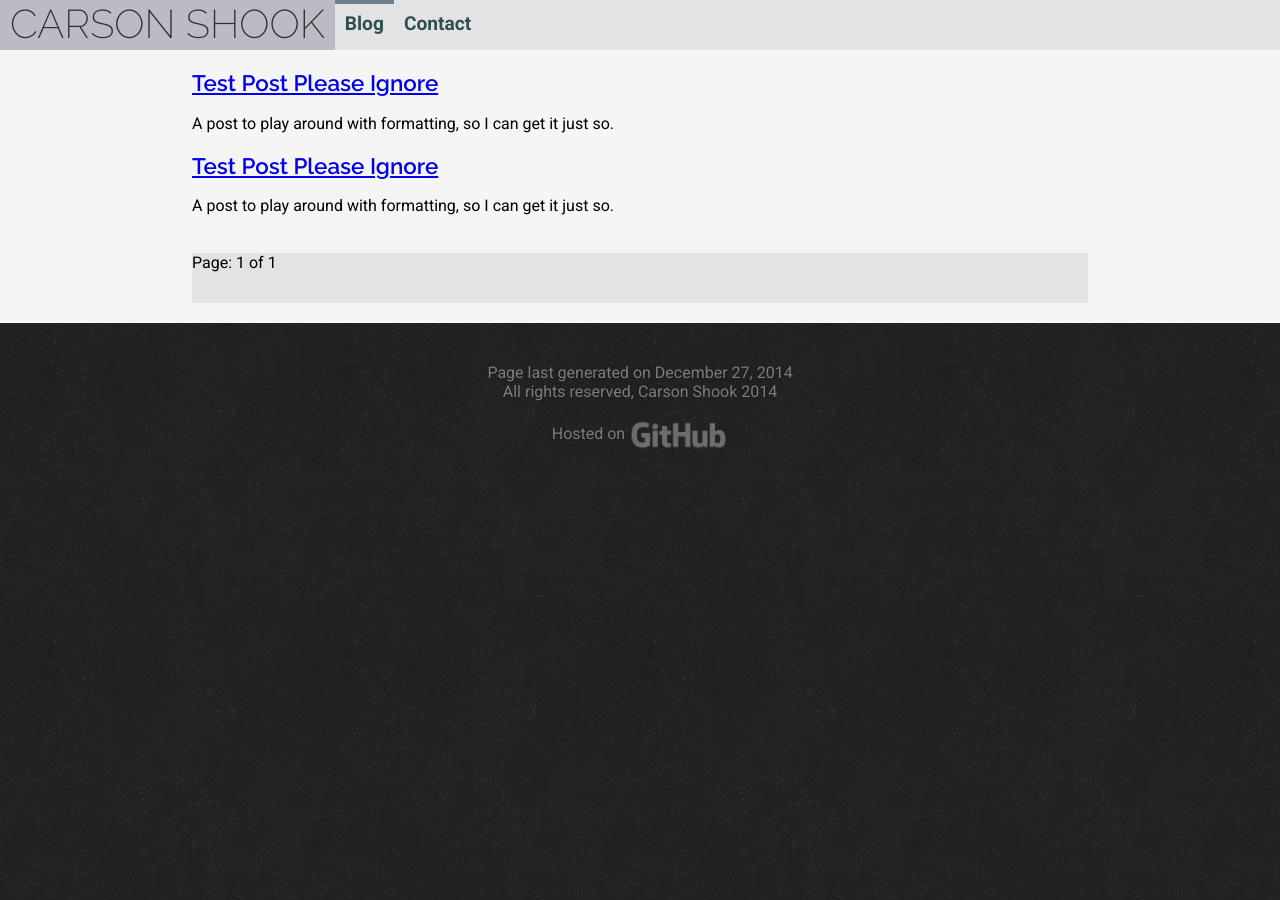
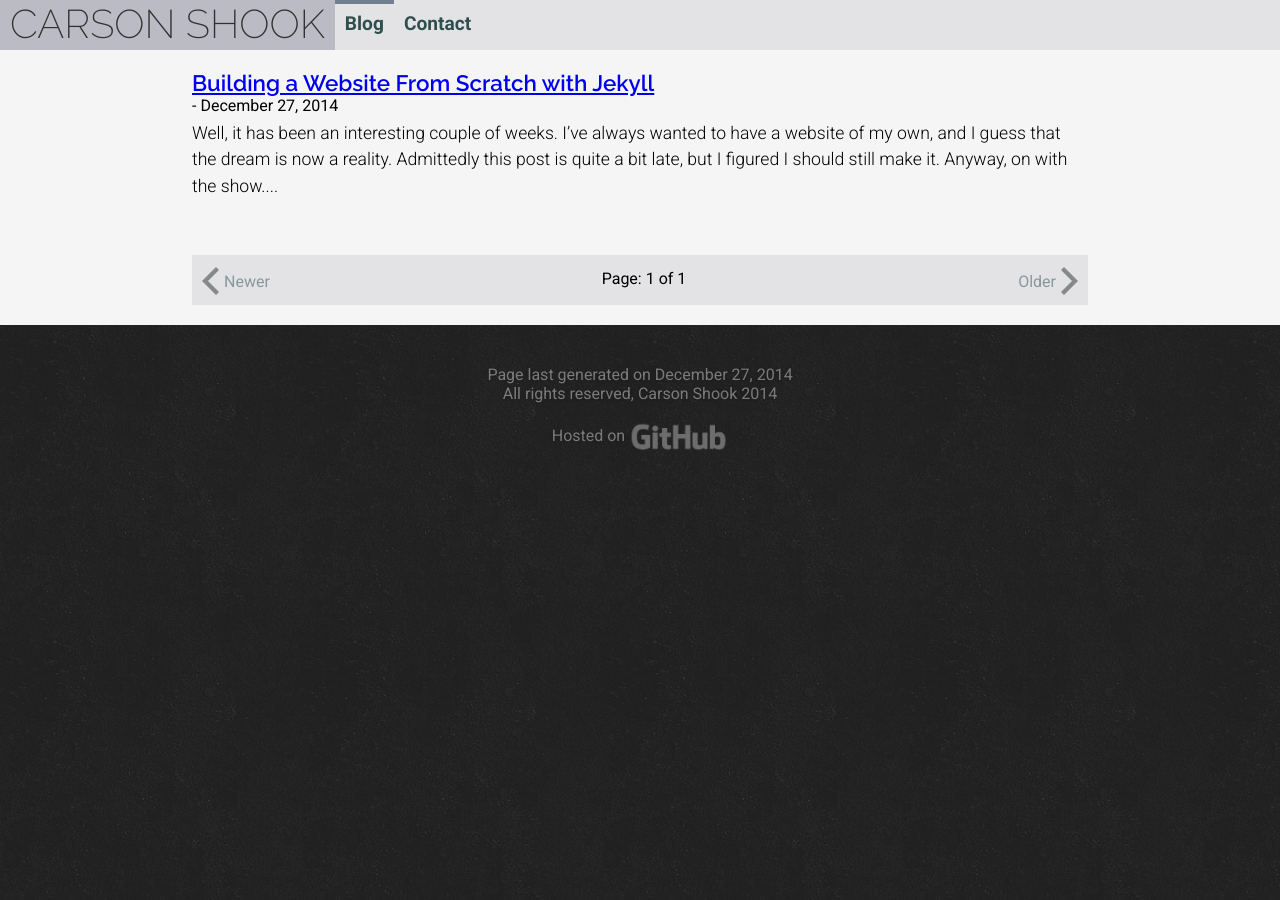
Before and after one commit to Carson-Shook/carson-shook.github.io, a Jekyll site: the page built from blog/index.html, in a window 1280 px wide. Built offline with Jekyll 4.4.1, drawn with Linux system fonts in a browser that asks for light colours; Markdown is read by kramdown in place of the engine named in the settings; the list of posts is cut into pages by our own code.

Commit message:
Pushing first post!
Also lots of stylistic changes to things like the code layout and
pagination.

```diff
--- a/_config.yml
+++ b/_config.yml
@@ -1,5 +1,4 @@
-markdown: rdiscount
-highlighter: true
+highlighter: pygments
 permalink: /blog/:title
 paginate: 10
 paginate_path: "blog/page:num/"
--- a/_includes/navigation.html
+++ b/_includes/navigation.html
@@ -1,7 +1,7 @@
 <nav id="topnav">
 	<a href="http://carson-shook.github.io" id="title">CARSON SHOOK</a><!--
 	<a href="#" class="navigation">Projects ▾</a><!--
-	--><a href="http://carson-shook.github.io/blog/" class="navigation" id="blog">Blog</a><!--
-	--><a href="http://carson-shook.github.io/contact/" class="navigation" id="contact">Contact</a><!--
+	--><a href="/blog/" class="navigation" id="blog">Blog</a><!--
+	--><a href="/contact/" class="navigation" id="contact">Contact</a><!--
 	<a href="https://github.com/Carson-Shook" class="navigation" id="github">Fork me on GitHub</a>-->
 </nav>
--- a/_posts/2014-11-21-Test-Post-Please-Ignore-copy.md
+++ /dev/null
@@ -1,13 +0,0 @@
----
-layout: post
-title: Test Post Please Ignore
-year: 2014
-month: 11
-day: 21
-published: true
-summary: A post to play around with formatting, so I can get it just so.
-image:
----
-
-<h2>I don't know if the title is included</h2>
-<p>So, assuming that I can put anything here, I'm going to start with just a simple paragraph. I don't know if it will ammount to much, but it's worth a shot.</p>
--- a/_posts/2014-11-21-Test-Post-Please-Ignore.md
+++ /dev/null
@@ -1,13 +0,0 @@
----
-layout: post
-title: Test Post Please Ignore
-year: 2014
-month: 11
-day: 21
-published: true
-summary: A post to play around with formatting, so I can get it just so.
-image:
----
-
-<h2>I don't know if the title is included</h2>
-<p>So, assuming that I can put anything here, I'm going to start with just a simple paragraph. I don't know if it will ammount to much, but it's worth a shot.</p>
--- a/_posts/2014-12-6-Building-a-Site-From-Scratch.md
+++ b/_posts/2014-12-27-Building-a-Site-From-Scratch.md
@@ -1,36 +1,22 @@
 ---
 layout: post
-title: Building a Website From Scratch
-year: 2014
-month: 12
-day: 26
-published: false
-summary: Where I share my experience of creating a website with Jekyll, and the lessons learned along the way.
-image:
+title: Building a Website From Scratch with Jekyll
+published: true
 ---
 
 Well, it has been an interesting couple of weeks.
-I've always wanted to have a website of my own, and I guess that the dream is now a reality.
-Admittedly this post is quite a bit late, but I figured I should still make it.
-Anyway, on with the show.
-{{ excerpt_separator }}
+I've always wanted to have a website of my own, and I guess that the dream is now a reality. Admittedly this post is quite a bit late, but I figured I should still make it. Anyway, on with the show. This is how I built my website using Jekyll.
 
-### Learning Jekyll
 When I first designed the look of this website, I was using only basic HTML and CSS, and I didn't entirely understand how to use Jekyll. After looking around a bit though, I found user erjjones GitHub Pages site, with a [blog post](http://erjjones.github.io/blog/How-I-built-my-blog-in-one-day/) on the very subject. Between this and looking over the source of his site, not to mention the actual Jekyll documentation, I began to understand exactly how to use it. I was pretty terrible with it at first, but once I understood the nature of the different special tags, the rest mostly fell into place. In short, there are a handful of folders that need to be in your `username.github.io` folder.
 
   * `_includes`: contains code segments that you can then use an include tag, which is formatted as `{{ "{% include example.html %" }}}` to include the contents of the example.html file in your site.
   * `_layouts`: contains layouts for generated pages, including a `default.html` page, and I'd recommend a `post.html` page as well.The default layout is useful for maintaining the overall look of your site, and it is good to include as a base for your other layouts. To include a layout (say, default), just use `layout: default` within the YAML front matter block.
   * `_posts`: contains blog posts written in Markdown, or one of several other formats. The filenames should be formatted like: `2014-12-26-Building-a-Site-From-Scratch.md`.
 
-And that's it! It gets a lot more complex if you want it to, and  a `_drafts` folder can also be useful for those who have several draft posts in progress at any given time. Also, the configuration file is one that you will want to look into. It's use case is very specific to your individual needs, so I encourage you to check out the [Jekyll website](http://jekyllrb.com) for more information. Just for the curious, here is mine:
+And that's it! It gets a lot more complex if you want it to, and  a `_drafts` folder can also be useful for those who have several draft posts in progress at any given time. Also, the configuration file is one that you will want to look into. It's use case is very specific to your individual needs, so I encourage you to check out the [Jekyll website](http://jekyllrb.com) for more information. Other than that, all you need is a `_config.yml` file, which you can customize to your own needs.
 
-    auto: true
-    markdown: rdiscount
-    highlighter: true
-    permalink: /blog/:title
-    paginate: 10
-    paginate_path: "blog/page:num/"
+After all of this, I still needed to learn Markdown, but that was surprisingly easy, since reddit uses the same syntax, but in the event that you don't use reddit or that you aren't that familiar with it's formatting, [visit the creator's site](http://daringfireball.net/projects/markdown/).
 
-They can easily grow much more complex than this, and I encourage you to look up each line's purpose.
+There are still a few things that I would like to add in the future, such as a comment section, but that will come in time.
 
-### Title
+Thanks for reading, and I hope that there will be many more posts to follow.
--- a/blog/index.html
+++ b/blog/index.html
@@ -5,12 +5,9 @@ title: Carson Shook - Blog
 
 <!-- This loops through the paginated posts -->
 {% for post in paginator.posts %}
-<h3><a href="{{ post.url }}">{{ post.title }}</a></h3>
-<p class="author">
-<span class="date">{{ page.date | date: "%B %e, %Y" }}</span>
-</p>
-<div class="content">
-	{{ post.summary }}
+<h3><a href="{{ post.url }}">{{ post.title }}</a></h3><span class="date"> - {{ post.date | date: "%B %e, %Y" }}</span>
+<div>
+	{{ post.content | truncatewords: 50 }}
 </div>
 {% endfor %}
 <br>
@@ -18,14 +15,14 @@ title: Carson Shook - Blog
 <!-- Pagination links -->
 <div class="pagination">
 	{% if paginator.previous_page %}
-	<a href="{{ paginator.previous_page_path }}" class="postnav" id="navback"><img src="http://carson-shook.github.io/img/arrow.png" id="previous" />Previous</a>
+	<a href="{{ paginator.previous_page_path }}" class="postnav" id="navback"><img src="/img/arrow.png" id="previous" />Newer</a>
 	{% else %}
-	<span></span>
+	<span class="postnavinactive" id="navback"><img src="/img/arrow.png" id="previous" />Newer</span>
 	{% endif %}
 	<span class="page_number ">Page: {{ paginator.page }} of {{ paginator.total_pages }}</span>
 	{% if paginator.next_page %}
-	<a href="{{ paginator.next_page_path }}" class="postnav" id="navforward">Next<img src="http://carson-shook.github.io/img/arrow.png" id="next" /></a>
+	<a href="{{ paginator.next_page_path }}" class="postnav" id="navforward">Older<img src="/img/arrow.png" id="next" /></a>
 	{% else %}
-	<span></span>
+	<span class="postnavinactive" id="navforward">Older<img src="/img/arrow.png" id="next" /></span>
 	{% endif %}
 </div>
--- a/style1.css
+++ b/style1.css
@@ -97,11 +97,29 @@ li {
     margin-bottom: 15px;
 }
 code {
-	background-color: #e3e3e6;
-	border: solid 1px #bbbbc5;
+    padding: 0 .5em;
+    border: 1px solid #c3c3c6;
+    background-color: #e3e3e6;
 	border-radius: 4px;
 	color: darkslategray;
-	padding: 2px 4px 2px 4px;
+    display: inline-block;
+}
+pre>code {
+    padding: 0;
+    border: none;
+    background-color: none;
+    border-radius: 0px;
+    display: inline-block;
+
+}
+.highlight {
+    margin: 0 2em;
+    padding: 0 1em;
+    border: 1px solid #c3c3c6;
+    overflow: auto;
+    border-radius: 4px;
+    color: darkslategray;
+    background-color: #e3e3e6;
 }
 .content-wrap {
 	text-align: left;
@@ -191,6 +209,7 @@ body#contact .navigation#contact {
     box-sizing: border-box;
     -moz-box-sizing:border-box;
     -webkit-box-sizing:border-box;
+    text-align: center;
     background-color: #e3e3e6;
     height: 50px;
 }
@@ -213,6 +232,24 @@ body#contact .navigation#contact {
 	background-color: #bbbbc5;
 	color: #313132;
 }
+.postnavinactive {
+    display: inline-block;
+    vertical-align: middle;
+    box-sizing: border-box;
+    -moz-box-sizing:border-box;
+    -webkit-box-sizing:border-box;
+    font-family: "Roboto", sans-serif;
+    font-weight: 400;
+    color: darkslategray;
+    text-decoration: none;
+    padding: 12px 10px 0px 10px;
+    height: 100%;
+    opacity: 0.5;
+}
+.page_number {
+    display: inline-block;
+    margin-top: 14px;
+}
 #navback {
     float: left;
 }
@@ -220,7 +257,6 @@ body#contact .navigation#contact {
     float: right;
 }
 #previous {
-	transition: .2s ease-in-out;
 	-moz-transform: scaleX(-1);
 	-o-transform: scaleX(-1);
 	-webkit-transform: scaleX(-1);
@@ -232,7 +268,6 @@ body#contact .navigation#contact {
 	padding-left: 4px;
 }
 #next {
-	transition: .2s ease-in-out;
     height: 28px;
 	vertical-align: -40%;
 	padding-left: 4px;
```
